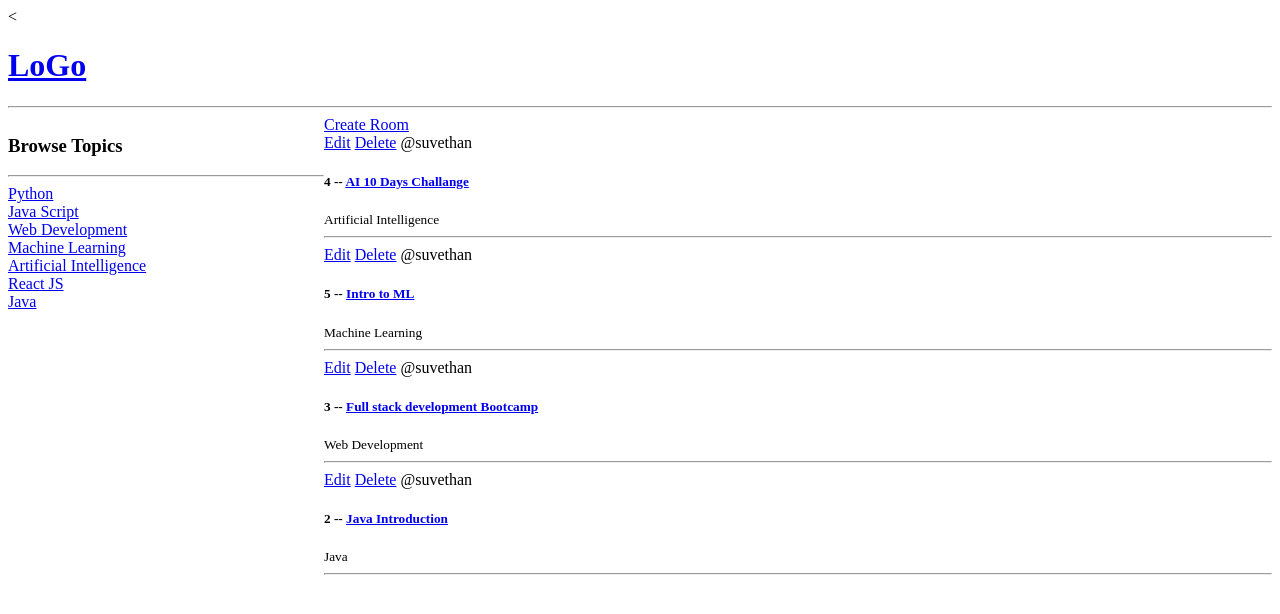
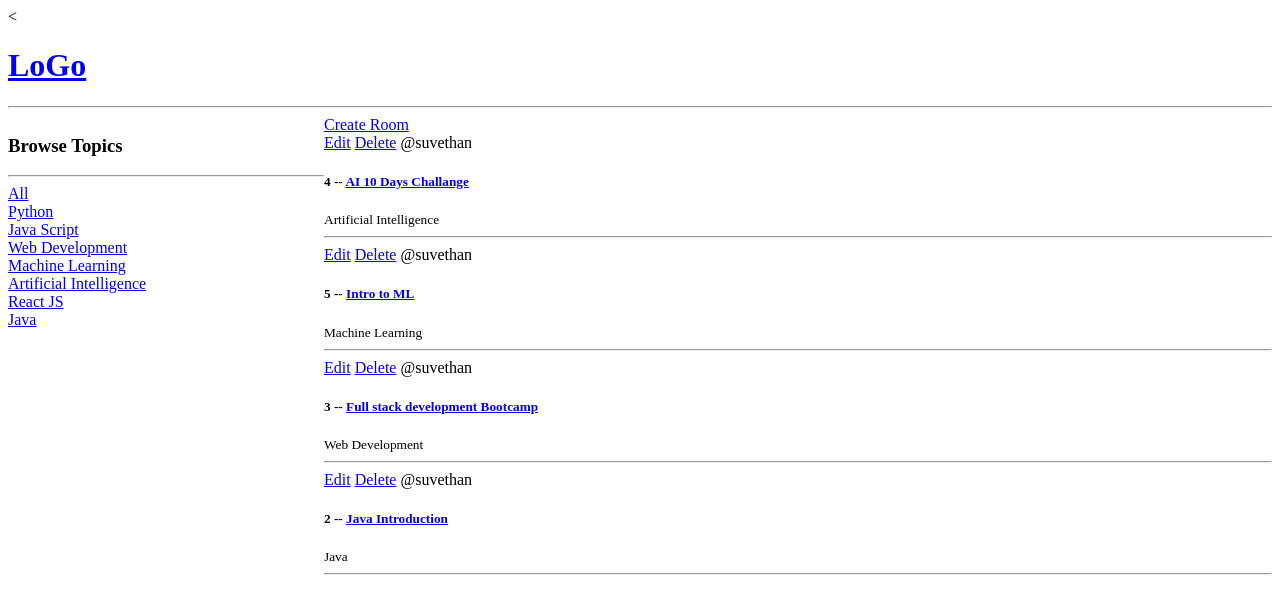
Before and after one commit to shansuvethan18/Django-learn, a Django app: page /test/home/ in a window 1280 px wide. Shown: the top 614 px of the page. Run offline with Django 5.2, Linux system fonts and the light colour scheme; data comes from the database, SQL or seed files in the repository.

Commit message:
search functionality part-2

```diff
--- a/test_app/templates/test_app/home.html
+++ b/test_app/templates/test_app/home.html
@@ -11,6 +11,10 @@
   <div>
     <h3>Browse Topics</h3>
     <hr />
+
+    <div>
+      <a href="{% url 'home' %}">All</a>
+    </div>
     {% for topic in topics %}
     <div>
       <a href="{% url 'home' %}?q={{topic.name}}">{{topic.name}}</a>
--- a/test_app/views.py
+++ b/test_app/views.py
@@ -10,7 +10,8 @@ from .forms import RoomForm
 
 # Create your views here.
 def home(request):
-    rooms = Room.objects.all()
+    q = request.GET.get('q') if request.GET.get('q') != None else ''
+    rooms = Room.objects.filter(topic__name__icontains=q)
     topics = Topic.objects.all()
     context = {'rooms':rooms, 'topics': topics}
     return render(request, 'test_app/home.html', context)
```
